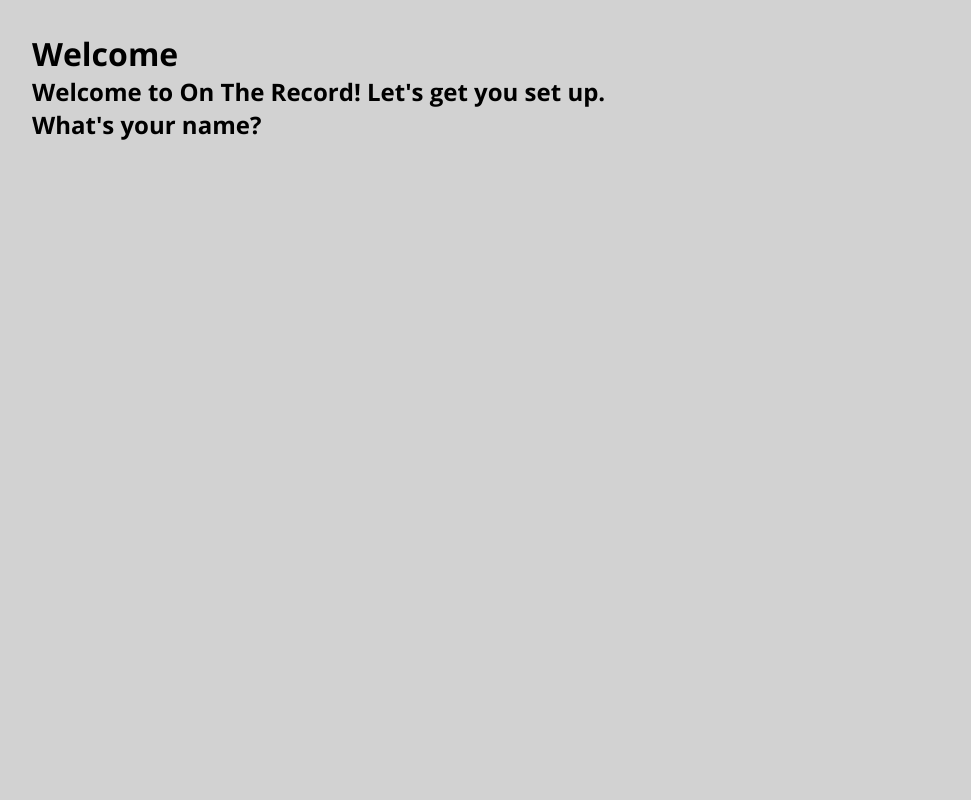
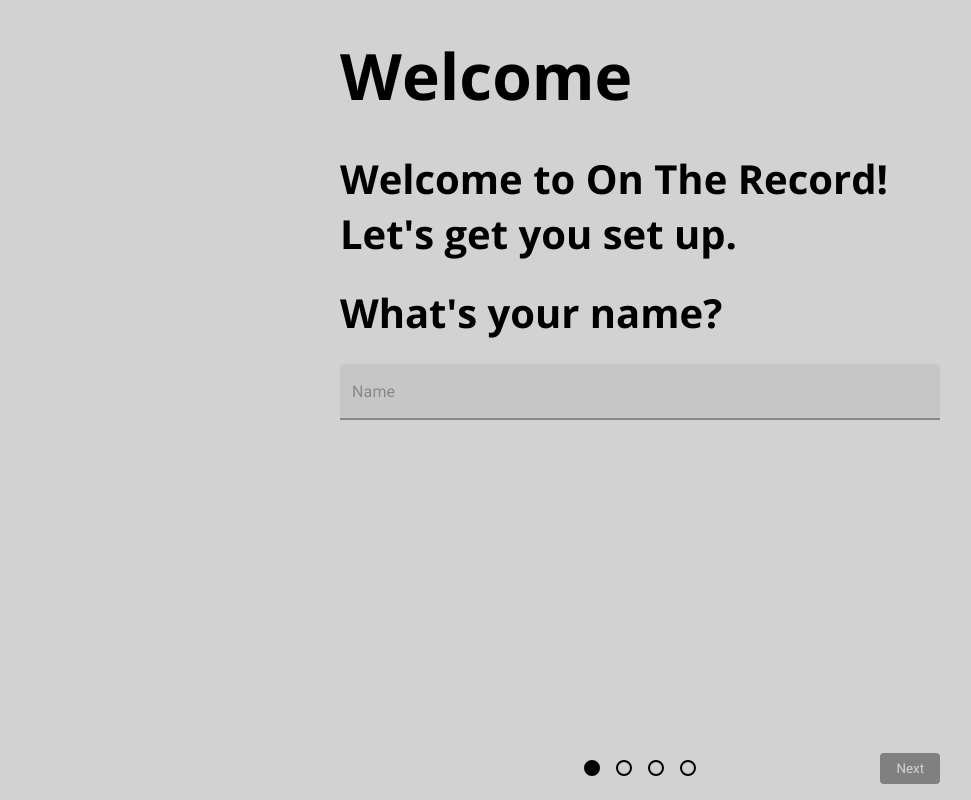
Before and after one commit to liamcr/on-the-record, a Next.js app: page /onboarding in a window 1280 px wide. Shown: the whole page, without its empty margins (0-971 px from the left). Built offline with nearby package versions, Linux system fonts and the light colour scheme.

Commit message:
Onboarding page 1

```diff
--- a/app/globals.css
+++ b/app/globals.css
@@ -17,6 +17,8 @@
 
   --music-note-background-rgb: 195, 195, 195;
   --music-note-line-rgb: 101, 101, 101;
+
+  --text-field-background-rgba: 0, 0, 0, 0.06;
 }
 
 @media (prefers-color-scheme: dark) {
@@ -36,6 +38,8 @@
 
     --music-note-background-rgb: 56, 56, 56;
     --music-note-line-rgb: 168, 168, 168;
+
+    --text-field-background-rgba: 255, 255, 255, 0.06;
   }
 }
 
--- a/app/onboarding/page.module.css
+++ b/app/onboarding/page.module.css
@@ -1,3 +1,54 @@
 .pageContainer {
   padding: 2rem;
+  display: flex;
+  flex-direction: row;
+  justify-content: center;
 }
+
+.onboardingContainer {
+  width: clamp(10px, 90vw, 600px);
+}
+
+.titleBase {
+  margin-bottom: 2rem;
+}
+
+.subtitleBase {
+  margin-bottom: 1.5rem;
+}
+
+.footer {
+  position: fixed;
+  bottom: 0;
+  padding: 1rem;
+  display: flex;
+  flex-direction: row;
+  justify-content: center;
+  align-items: center;
+  width: 100vw;
+}
+
+.footerContainer {
+  display: flex;
+  flex-direction: row;
+  justify-content: center;
+  align-items: center;
+  position: relative;
+  width: clamp(10px, 90vw, 600px);
+}
+
+.footerDot {
+  width: 1rem;
+  height: 1rem;
+  border-radius: 50%;
+  border: 2px rgb(var(--foreground-rgb)) solid;
+  background-color: transparent;
+  margin: 0.5rem;
+  cursor: pointer;
+}
+
+.footerButton {
+  position: absolute;
+  bottom: 0;
+  right: 0;
+}
--- a/app/onboarding/page.tsx
+++ b/app/onboarding/page.tsx
@@ -1,17 +1,92 @@
-import React from "react";
+"use client";
+
+import React, { useState } from "react";
 
 import styles from "./page.module.css";
 import Heading from "../../components/Heading/Heading";
+import ButtonBase from "../../components/ButtonBase/ButtonBase";
+import { User } from "../../common/types";
+import Body from "../../components/Body/Body";
+import TextField from "@/components/TextField/TextField";
 
 export default function Onboarding() {
+  const [page, setPage] = useState(0);
+  const [name, setName] = useState("");
+  const [colour, setColour] = useState("");
+
   return (
+    <>
       <div className={styles.pageContainer}>
-      <Heading component="h1" content="Welcome" />
+        {page === 0 && (
+          <div className={styles.onboardingContainer}>
+            <Heading
+              component="h1"
+              content="Welcome"
+              className={styles.titleBase}
+            />
             <Heading
               component="h2"
               content="Welcome to On The Record! Let's get you set up."
+              className={styles.subtitleBase}
             />
-      <Heading component="h2" content="What's your name?" />
+            <Heading
+              component="h2"
+              content="What's your name?"
+              className={styles.subtitleBase}
+            />
+            <TextField
+              colour={colour === "" ? "rgb(var(--foreground-rgb))" : colour}
+              onChange={(event: React.ChangeEvent<HTMLInputElement>) => {
+                setName(event.target.value);
+              }}
+              variant="filled"
+              fullWidth
+              label="Name"
+              value={name}
+              size="large"
+              inputProps={{ maxLength: 30, name: "otrName" }}
+            />
           </div>
+        )}
+      </div>
+      <footer className={styles.footer}>
+        <div className={styles.footerContainer}>
+          <div>
+            {[0, 1, 2, 3].map((val) => (
+              <button
+                className={styles.footerDot}
+                onClick={() => {
+                  setPage(val);
+                }}
+                key={val}
+                style={{
+                  backgroundColor:
+                    page === val ? "rgb(var(--foreground-rgb))" : "transparent",
+                }}
+              />
+            ))}
+          </div>
+          <ButtonBase
+            disabled={name === ""}
+            className={styles.footerButton}
+            style={{
+              backgroundColor:
+                colour === "" ? "rgb(var(--foreground-rgb))" : colour,
+              color: colour === "" ? "rgb(var(--background-rgb))" : "#fff",
+            }}
+            onClick={() => {
+              if (page >= 3) {
+                // Add user
+                return;
+              }
+
+              setPage((currentPage) => currentPage + 1);
+            }}
+          >
+            {page >= 3 ? <Body content="Finish" /> : <Body content="Next" />}
+          </ButtonBase>
+        </div>
+      </footer>
+    </>
   );
 }
--- a/components/ButtonBase/ButtonBase.module.css
+++ b/components/ButtonBase/ButtonBase.module.css
@@ -1,16 +1,23 @@
 .base {
-  padding: 0.75rem;
-  border-radius: 8px;
+  padding-block: 0.5rem;
+  padding-inline: 1rem;
+  border-radius: 4px;
   border: none;
   display: flex;
   flex-direction: row;
   align-items: center;
+  cursor: pointer;
 }
 
-.base:hover {
+.base:hover:enabled {
   opacity: 0.9;
 }
 
-.base:active {
+.base:active:enabled {
   opacity: 0.95;
 }
+
+.base:disabled {
+  background-color: gray !important;
+  color: darkgray;
+}
--- a/components/ButtonBase/ButtonBase.tsx
+++ b/components/ButtonBase/ButtonBase.tsx
@@ -2,18 +2,14 @@
 
 import styles from "./ButtonBase.module.css";
 
-interface ButtonBaseProps {
-  style?: React.CSSProperties;
-  onClick?: () => any;
-}
-
-const ButtonBase: React.FC<React.PropsWithChildren<ButtonBaseProps>> = ({
-  style,
-  onClick,
-  children,
-}) => {
+const ButtonBase: React.FC<
+  React.DetailedHTMLProps<
+    React.ButtonHTMLAttributes<HTMLButtonElement>,
+    HTMLButtonElement
+  >
+> = ({ className, children, ...props }) => {
   return (
-    <button className={styles.base} style={style} onClick={onClick}>
+    <button className={`${styles.base} ${className}`} {...props}>
       {children}
     </button>
   );
--- a/components/Heading/Heading.common.css
+++ b/components/Heading/Heading.common.css
@@ -6,14 +6,33 @@
   margin: 0;
 }
 
+h1 {
+  font-size: 4rem;
+}
+
+h2 {
+  font-size: 2.5rem;
+}
+
 h3 {
-  font-size: 3rem;
+  font-size: 2rem;
 }
 
 h4 {
-  font-size: 2rem;
+  font-size: 1.5rem;
 }
 
 h5 {
   font-size: 1.2rem;
 }
+
+/* Small Mobile */
+@media (max-width: 520px) {
+  h1 {
+    font-size: 3rem;
+  }
+
+  h2 {
+    font-size: 1.5rem;
+  }
+}
--- /dev/null
+++ b/components/TextField/TextField.tsx
@@ -0,0 +1,77 @@
+import React from "react";
+import MuiTextField from "@mui/material/TextField";
+import { outlinedInputClasses } from "@mui/material/OutlinedInput";
+import { ThemeProvider, createTheme } from "@mui/material";
+
+const customTheme = (colour: string) =>
+  createTheme({
+    components: {
+      MuiTextField: {
+        styleOverrides: {
+          root: {
+            "--TextField-brandBorderColor": "#888888",
+            "--TextField-brandBorderHoverColor": "#B2BAC2",
+            "--TextField-brandBorderFocusedColor": colour,
+            "& label.Mui-focused": {
+              color: "var(--TextField-brandBorderFocusedColor)",
+            },
+            "& label": {
+              color: "var(--TextField-brandBorderColor)",
+            },
+            "& .MuiInputBase-root": {
+              color: "rgb(var(--foreground-rgb))",
+            },
+          },
+        },
+      },
+      MuiFilledInput: {
+        styleOverrides: {
+          root: {
+            backgroundColor: "rgba(var(--text-field-background-rgba))",
+            "&:hover": {
+              backgroundColor: "rgba(var(--text-field-background-rgba))",
+            },
+            "&.Mui-focused": {
+              backgroundColor: "rgba(var(--text-field-background-rgba))",
+            },
+            "&:before, &:after": {
+              borderBottom: "2px solid var(--TextField-brandBorderColor)",
+            },
+            "&:hover:not(.Mui-disabled, .Mui-error):before": {
+              borderBottom: "2px solid var(--TextField-brandBorderHoverColor)",
+            },
+            "&.Mui-focused:after": {
+              borderBottom:
+                "2px solid var(--TextField-brandBorderFocusedColor)",
+            },
+          },
+        },
+      },
+      MuiInput: {
+        styleOverrides: {
+          root: {
+            "&:before": {
+              borderBottom: "2px solid var(--TextField-brandBorderColor)",
+            },
+            "&:hover:not(.Mui-disabled, .Mui-error):before": {
+              borderBottom: "2px solid var(--TextField-brandBorderHoverColor)",
+            },
+            "&.Mui-focused:after": {
+              borderBottom:
+                "2px solid var(--TextField-brandBorderFocusedColor)",
+            },
+          },
+        },
+      },
+    },
+  });
+
+const TextField = ({ colour = "gray", ...rest }) => {
+  return (
+    <ThemeProvider theme={customTheme(colour)}>
+      <MuiTextField {...rest} />
+    </ThemeProvider>
+  );
+};
+
+export default TextField;
```
Lines whose indentation alone changed are shown as unchanged.
